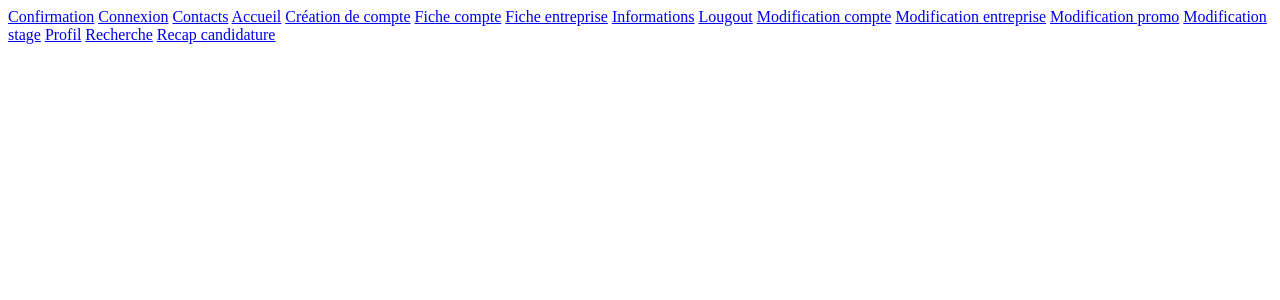
After one commit to EikyouPH/eXia.Mesh, a PHP site: page /navigation.html in a window 1280 px wide. The commit adds this page. Shown: the top 300 px of the page. Run offline with PHP 8.4, Linux system fonts and the light colour scheme.

Commit message:
Ajout de la page navigation

```diff
--- a/index.html
+++ b/index.html
@@ -12,6 +12,7 @@
   <nav>
     <div>
       <a href="index.html">Accueil</a>
+      <a href="navigation.html">Navigation</a>
     </div>
     <div>
       <a href="profil.html">Profil</a>
--- /dev/null
+++ b/navigation.html
@@ -0,0 +1,29 @@
+    <!DOCTYPE html>
+    <html lang="en">
+    <head>
+        <meta charset="UTF-8">
+        <meta http-equiv="X-UA-Compatible" content="IE=edge">
+        <meta name="viewport" content="width=device-width, initial-scale=1.0">
+        <title>Navigation</title>
+    </head>
+    <body>
+        <nav>
+            <a href="confirmation.html">Confirmation</a>
+            <a href="connexion.html">Connexion</a>
+            <a href="contacts.html">Contacts</a>
+            <a href="index.html">Accueil</a>
+            <a href="creation-compte.html">Création de compte</a>
+            <a href="fiche-compte.html">Fiche compte</a>
+            <a href="fiche-entreprise.html">Fiche entreprise</a>
+            <a href="informations.html">Informations</a>
+            <a href="logout.html">Lougout</a>
+            <a href="modification-compte.html">Modification compte</a>
+            <a href="modification-entreprise.html">Modification entreprise</a>
+            <a href="modification-promo.html">Modification promo</a>
+            <a href="modification-stage.html">Modification stage</a>
+            <a href="profil.html">Profil</a>
+            <a href="recherche.html">Recherche</a>
+            <a href="recap-candidatures.html">Recap candidature</a>
+        </nav>
+    </body>
+    </html>
```
Also changed, not shown: style.css (line endings or trailing spaces).
